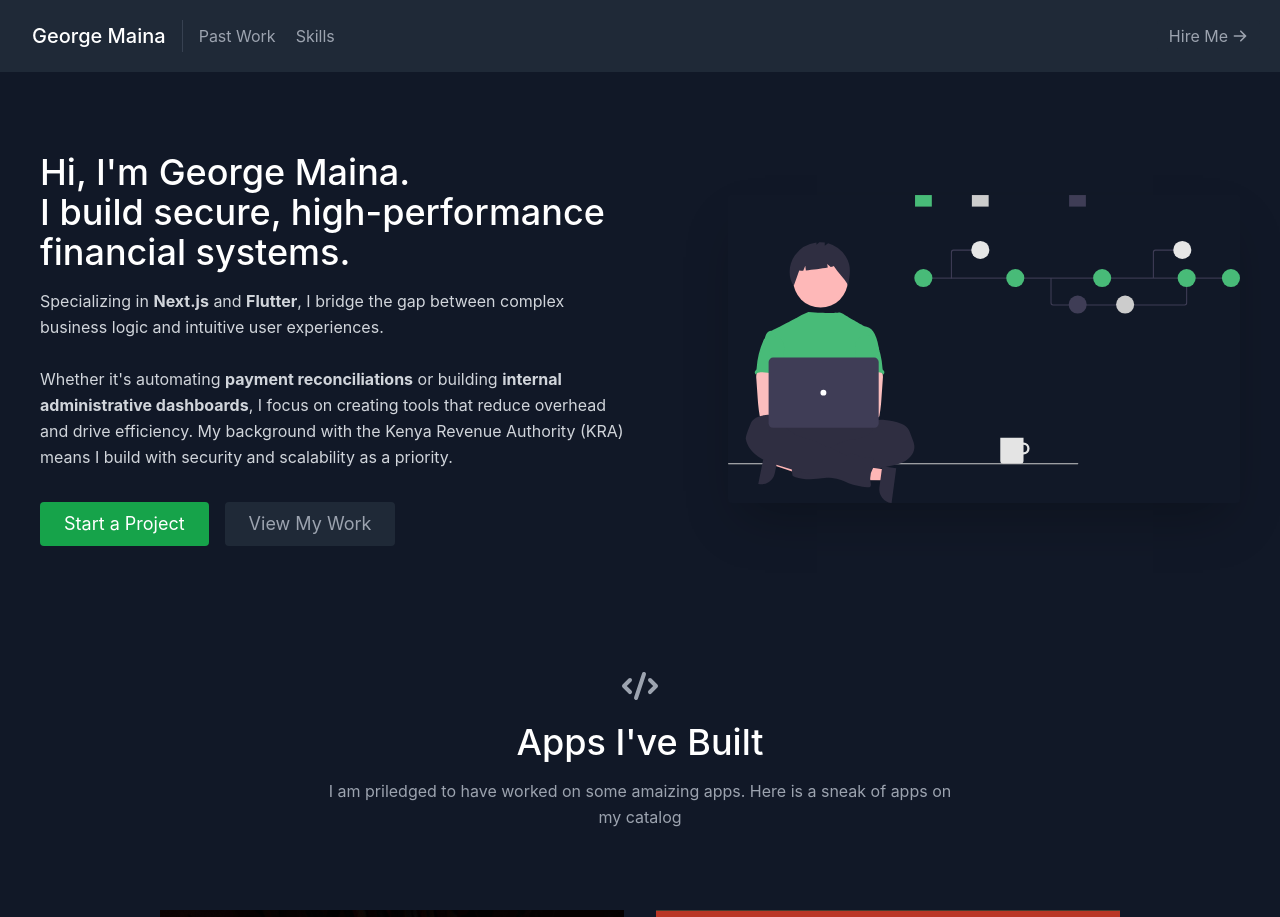
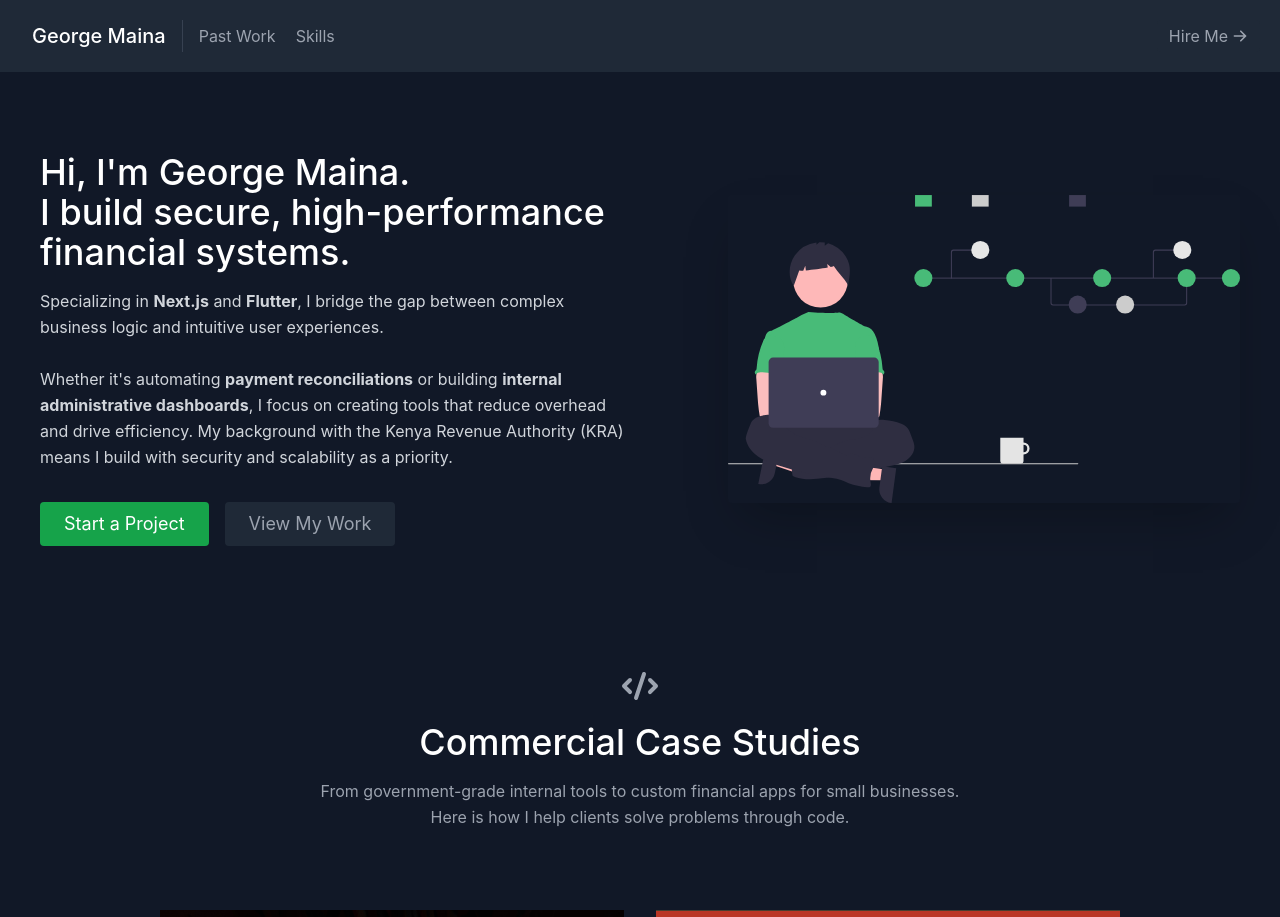
Before and after one commit to georgemathenge/my-portfolio, a React (Create React App) app: page / in a window 1280 px wide. Shown: the top 917 px of the page. Built offline with nearby package versions, Linux system fonts and the light colour scheme.

Commit message:
Revise title and description in Projects component
Updated the title and description of the Projects component to better reflect the content.

```diff
--- a/src/components/Projects.jsx
+++ b/src/components/Projects.jsx
@@ -9,11 +9,12 @@ const Projects = () => {
         <div className="flex flex-col w-full mb-20">
           <CodeIcon className="mx-auto inline-block w-10 mb-4" />
           <h1 className="sm:text-4xl text-3xl font-medium title-font mb-4 text-white">
-            Apps I've Built
-          </h1>
-          <p className="lg:w-2/3 mx-auto leading-relaxed text-base">
-            I am priledged to have worked on some amaizing apps. Here is a sneak of apps on my catalog
-          </p>
+  Commercial Case Studies
+</h1>
+<p className="lg:w-2/3 mx-auto leading-relaxed text-base text-gray-400">
+  From government-grade internal tools to custom financial apps for small businesses.
+  Here is how I help clients solve problems through code.
+</p>
         </div>
         <div className="flex flex-wrap -m-4">
           {projects.map((project) => (
```
